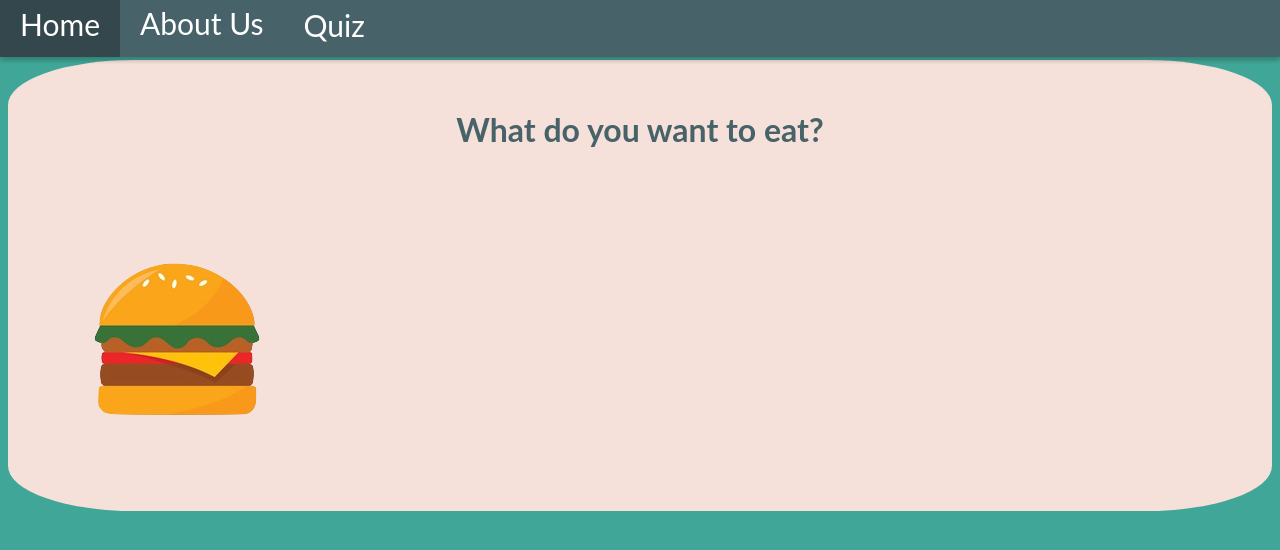
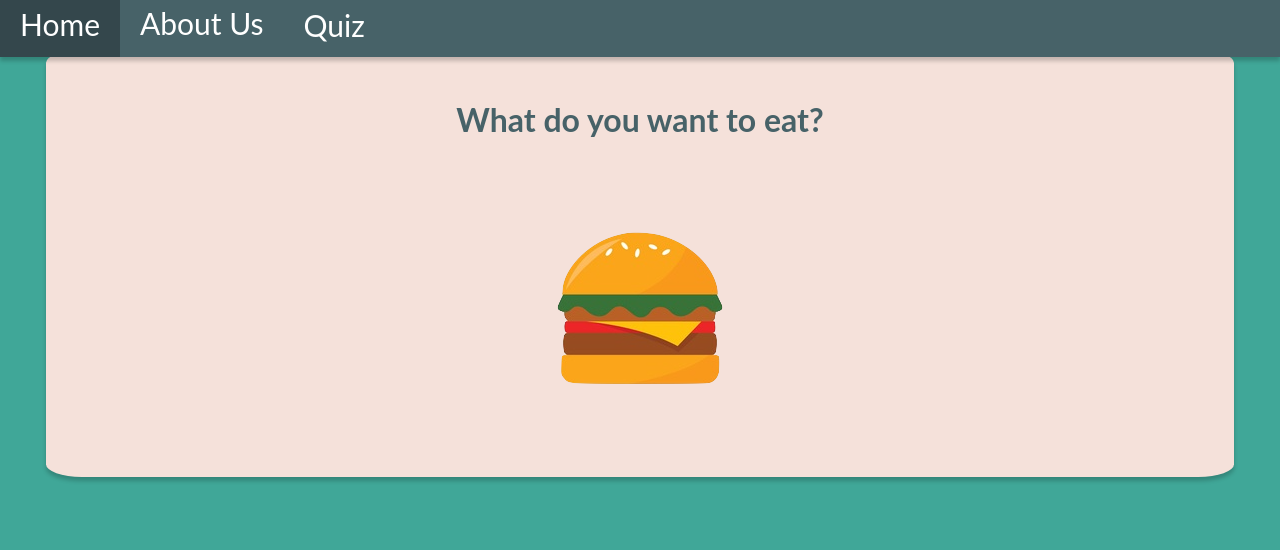
Before and after one commit to ditulliojx2693/Kravings, a Python web app: template templates/home.html in a window 1280 px wide. Shown: the top 550 px of the page. Run offline with Jinja, Linux system fonts and the light colour scheme; the template is opened without the code that fills it, so the values that code supplies are empty.

Commit message:
organization/ adding css to home page

```diff
--- a/stylesheets/style.css
+++ b/stylesheets/style.css
@@ -97,11 +34,90 @@ html{
 .nav{
   margin: 0;
 }
+/* about us page css */
+#aboutUs{
+  display:flex;
+  flex-direction: row;
+  justify-content:space-around;
+  color:#476268;
+  pading-bottom: 2%;
+}
+#leftAbout{
+  background-color: #f5e1da;
+  flex-grow: 1;
+  box-shadow: 0 4px 8px 0 rgba(0,0,0,0.2);
+  margin-left:1%;
+  border-radius: 5%;
+  padding-bottom:2%
+}
+#middleAbout{
+  background-color: #f1f1f1;
+  flex-grow: 1;
+  box-shadow: 0 4px 8px 0 rgba(0,0,0,0.2);
+  margin-left:1%;
+  border-radius: 5%;
+  padding-bottom:2%
+}
+#rightAbout{
+  background-color: #f5e1da;
+  flex-grow: 1;
+  box-shadow: 0 4px 8px 0 rgba(0,0,0,0.2);
+  margin-left:1%;
+  border-radius: 5%;
+  padding-bottom:2%
+}
+/* general css */
+.topic{
+  text-align:center;
+  padding-top: 50px;
+}
+html{
+  background-color:#40a798;
+  color: #f1f1f1;
+  font-family: 'Lato', sans-serif;
+}
+/* home page css */
+.ourNames{
+  text-align:center;
+}
+.ourPictures{
+  border-radius: 50%;
+  height:200px;
+  display: block;
+  margin-left: auto;
+  margin-right: auto;
+}
+.linkedin{
+  display: block;
+  margin-left: auto;
+  margin-right: auto;
+  height:40px;
+  border-radius: 10%;
+  box-shadow: 0 4px 8px 0 rgba(0,0,0,0.2);
+}
+.bios{
+  text-align:center
+}
+.linkedin:hover{
+  opacity:0.7;
+}
 .home{
   background-color: #f5e1da;
-  border-radius: 10%;
+  border-radius: 3%;
   color: #476268;
-  margin-top: 60px;
+  margin-top: 50px;
+  margin-left: 3%;
+  margin-right: 3%;
+  box-shadow: 0 4px 4px 0 rgba(0,0,0,0.2);
+}
+#logo{
+  display: block;
+  margin-left: auto;
+  margin-right: auto;
+  margin-top: 0;
+}
+#homeTitle{
+  margin-bottom:0;
 }
 nav{
   margin-top:0;
--- a/templates/home.html
+++ b/templates/home.html
@@ -14,8 +14,8 @@
   </nav>
   <body>
     <div class="home">
-      <h1 class="topic">What do you want to eat?</h1>
-      <img src="images/burger.png" alt="logo">
+      <h1 class="topic" id="homeTitle">What do you want to eat?</h1>
+      <img src="images/burger.png" alt="logo" id="logo">
     </div>
   </body>
 </html>
```
Also changed, not shown: other parts of stylesheets/style.css (+1 -64 lines).
